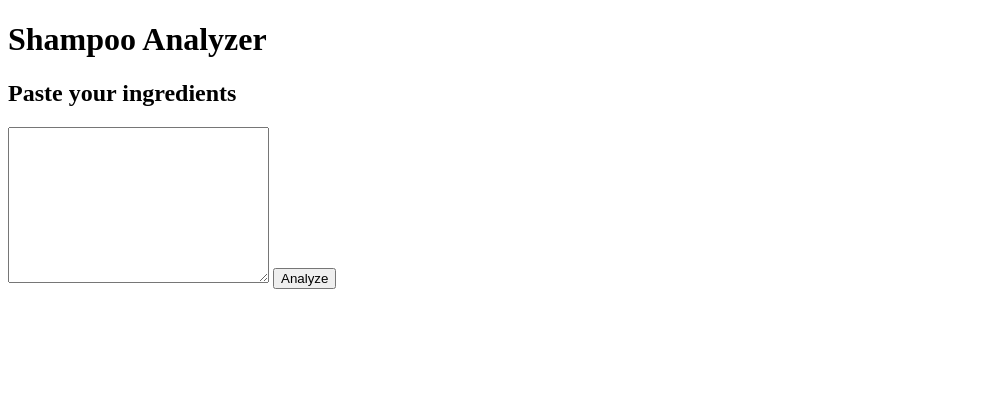
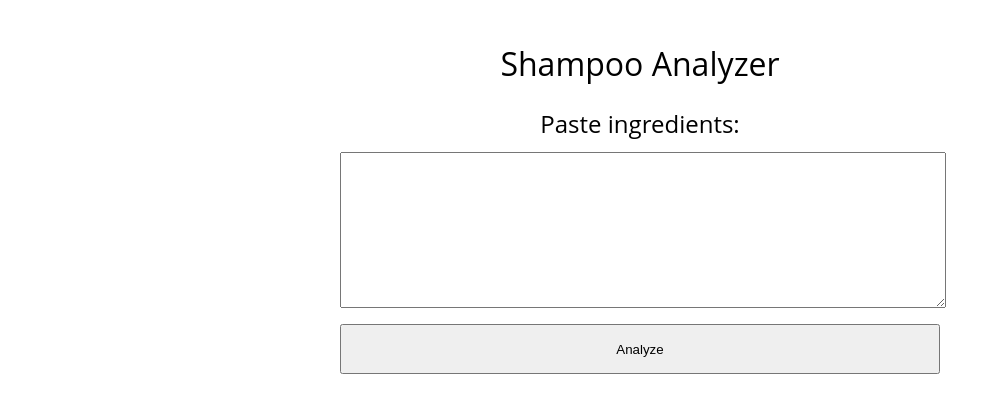
Before and after one commit to naimaier/shampoo-analyzer, a plain HTML site: page index.html in a window 1280 px wide. Shown: the whole page, without its empty margins (0-1001 px from the left). Drawn offline with Linux system fonts and the light colour scheme.

Commit message:
Added style

```diff
--- /dev/null
+++ b/css/reset.css
@@ -0,0 +1,48 @@
+/* http://meyerweb.com/eric/tools/css/reset/
+   v2.0 | 20110126
+   License: none (public domain)
+*/
+
+html, body, div, span, applet, object, iframe,
+h1, h2, h3, h4, h5, h6, p, blockquote, pre,
+a, abbr, acronym, address, big, cite, code,
+del, dfn, em, img, ins, kbd, q, s, samp,
+small, strike, strong, sub, sup, tt, var,
+b, u, i, center,
+dl, dt, dd, ol, ul, li,
+fieldset, form, label, legend,
+table, caption, tbody, tfoot, thead, tr, th, td,
+article, aside, canvas, details, embed,
+figure, figcaption, footer, header, hgroup,
+menu, nav, output, ruby, section, summary,
+time, mark, audio, video {
+	margin: 0;
+	padding: 0;
+	border: 0;
+	font-size: 100%;
+	font: inherit;
+	vertical-align: baseline;
+}
+/* HTML5 display-role reset for older browsers */
+article, aside, details, figcaption, figure,
+footer, header, hgroup, menu, nav, section {
+	display: block;
+}
+body {
+	line-height: 1;
+}
+ol, ul {
+	list-style: none;
+}
+blockquote, q {
+	quotes: none;
+}
+blockquote:before, blockquote:after,
+q:before, q:after {
+	content: '';
+	content: none;
+}
+table {
+	border-collapse: collapse;
+	border-spacing: 0;
+}
--- /dev/null
+++ b/css/style.css
@@ -0,0 +1,48 @@
+:root {
+    font-family: 'Open Sans', sans-serif;
+}
+
+.container {
+    padding-left: 6%;
+    padding-right: 6%;
+}
+
+.main {
+    margin-top: 3rem;
+    margin-bottom: 2rem;
+}
+
+.main__title {
+    font-size: 2rem;
+    text-align: center;
+    margin-bottom: 2rem;
+}
+
+.main__subtitle {
+    font-size: 1.5rem;
+    text-align: center;
+    margin-bottom: 1rem;
+}
+
+#main__ingredients-input {
+    display: block;
+    margin-left: auto;
+    margin-right: auto;
+    width: 100%;
+    margin-bottom: 1rem;
+}
+
+#main__analyze-button {
+    display: block;
+    margin-left: auto;
+    margin-right: auto;
+    width: 100%;
+    height: 50px;
+}
+
+@media screen and (min-width: 1024px) {
+    .container {
+        padding-left: calc((100% - 600px) / 2);
+        padding-right: calc((100% - 600px) / 2);
+    }
+}
--- a/index.html
+++ b/index.html
@@ -5,11 +5,13 @@
     <meta http-equiv="X-UA-Compatible" content="IE=edge">
     <meta name="viewport" content="width=device-width, initial-scale=1.0">
     <title>Shampoo Analyzer</title>
+    <link rel="stylesheet" href="css/reset.css">
+    <link rel="stylesheet" href="css/style.css">
 </head>
 <body>
-    <main class="main">
+    <main class="main container">
         <h1 class="main__title">Shampoo Analyzer</h1>
-        <h2 class="main__subtitle">Paste your ingredients</h2>
+        <h2 class="main__subtitle">Paste ingredients:</h2>
         <textarea id="main__ingredients-input" cols="30" rows="10"></textarea>
         <button id="main__analyze-button">Analyze</button>
     </main>
```
